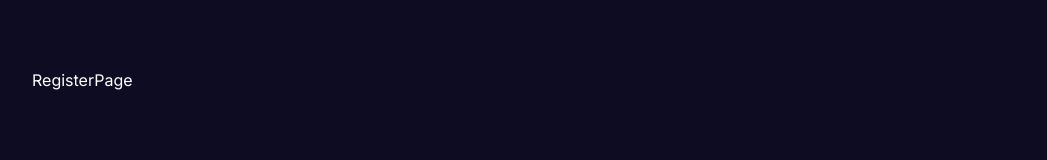
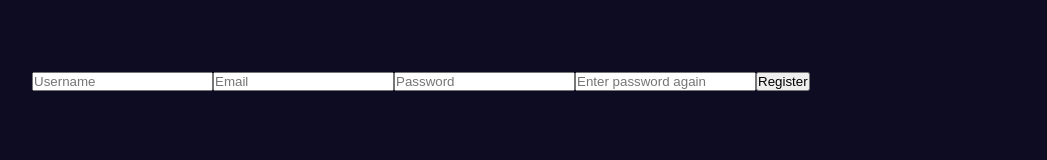
Before and after one commit to brentkew/nextjs-tutorials, a Next.js app: page /register in a window 1280 px wide. Shown: the part 320-480 px from the top of the page, without its empty margins (116-1163 px from the left). Built offline with nearby package versions, Linux system fonts and the light colour scheme; no server answers.

Commit message:
Adding Register Form

```diff
--- a/src/app/(auth)/register/page.jsx
+++ b/src/app/(auth)/register/page.jsx
@@ -2,7 +2,15 @@ import React from 'react'
 
 const RegisterPage = () => {
   return (
-    <div>RegisterPage</div>
+    <div>
+      <form action="">
+        <input type="text" name="username" placeholder="Username" />
+        <input type="email" name="email" placeholder="Email" />
+        <input type="password" name="password" placeholder="Password" />
+        <input type="password" name="passwordAgain" placeholder="Enter password again" />
+        <button>Register</button>
+      </form>
+    </div>
   )
 }
 
```
